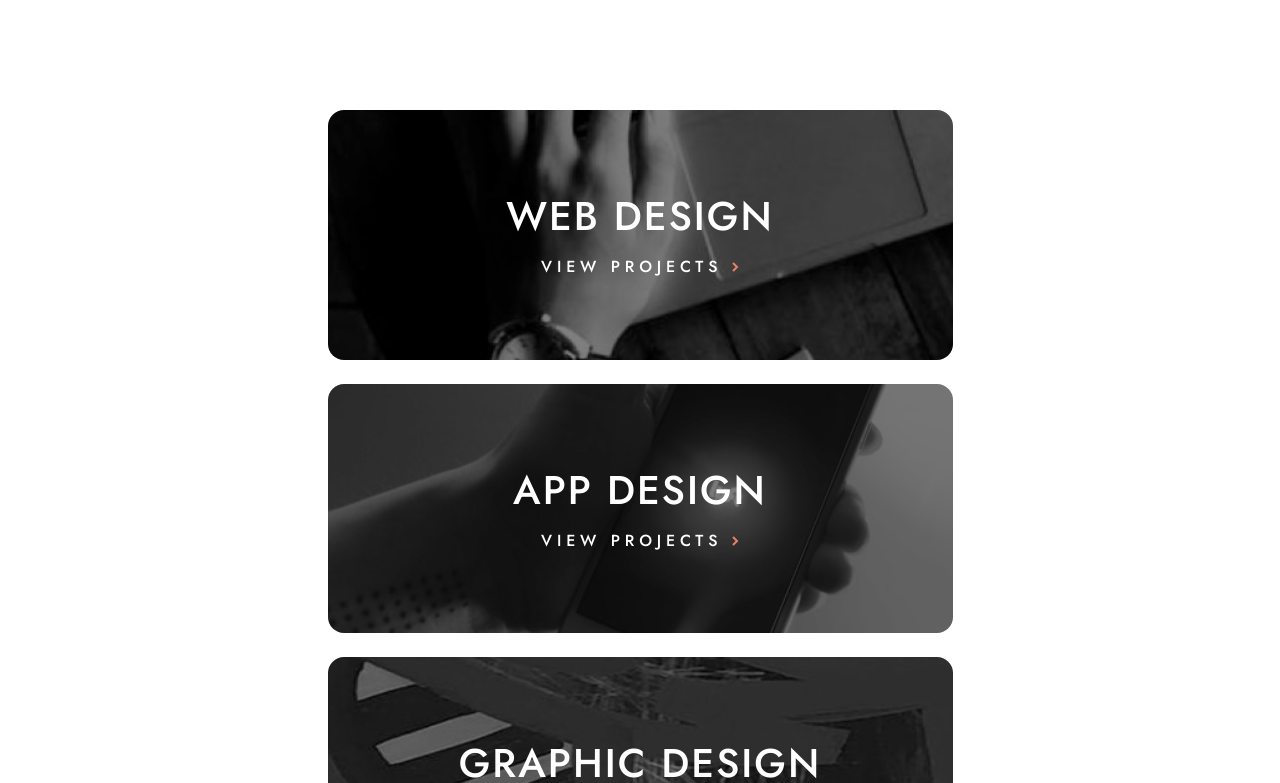
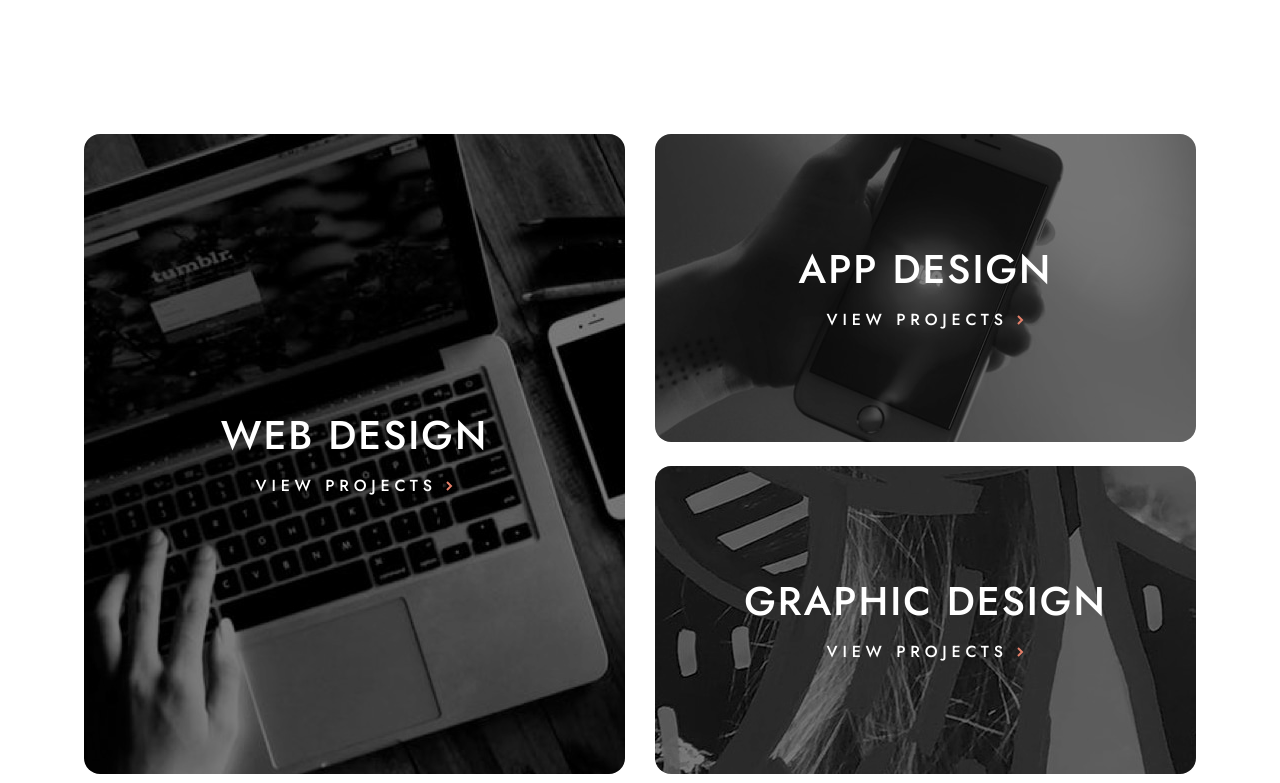
Before and after one commit to MareikeW/designo-multipage-website, a React (Create React App) app: page / in a window 1280 px wide. Shown: the part 797-1580 px from the top of the page. Built offline with nearby package versions, Linux system fonts and the light colour scheme.

Commit message:
Designcards Home Desktop fertig

```diff
--- a/src/components/DesignCard/DesignCard.js
+++ b/src/components/DesignCard/DesignCard.js
@@ -3,17 +3,17 @@ import { Link } from "react-router-dom";
 import { StyledContainer, StyledDesignCardContainer, StyledText } from "./designCard-styles";
 import { ReactComponent as ArrowRight } from "../../assets/shared/desktop/icon-right-arrow.svg"
 
-const DesignCard = ({title, linkPath, background}) => {
+const DesignCard = ({title, linkPath, background, specialHomeDesktopVersion}) => {
     return (
         <Link to={linkPath}>
-        <StyledContainer>
-            <StyledDesignCardContainer background={background}>
-            </StyledDesignCardContainer>
-            <StyledText>
-                <h3>{title}</h3>
-                <button>View Projects <ArrowRight /></button>
-            </StyledText>
-        </StyledContainer>
+            <StyledContainer height={specialHomeDesktopVersion} >
+                <StyledDesignCardContainer background={background} height={specialHomeDesktopVersion}>
+                </StyledDesignCardContainer>
+                <StyledText height={specialHomeDesktopVersion}>
+                    <h3>{title}</h3>
+                    <button>View Projects <ArrowRight /></button>
+                </StyledText>
+            </StyledContainer>
         </Link>
     )
 }
--- a/src/components/DesignCard/designCard-styles.js
+++ b/src/components/DesignCard/designCard-styles.js
@@ -7,6 +7,10 @@ import graphicDesignBackground from "../../assets/home/mobile/image-graphic-desi
 import webDesignTablet from "../../assets/home/tablet/image-web-design.jpg";
 import appDesignTablet from "../../assets/home/tablet/image-app-design.jpg";
 import graphicDesignTablet from "../../assets/home/tablet/image-graphic-design.jpg";
+/* Desktop Images */
+import webDesignDesktop from "../../assets/home/desktop/image-web-design-large.jpg";
+import appDesignDesktop from "../../assets/home/desktop/image-app-design.jpg";
+import graphicDesignDesktop from "../../assets/home/desktop/image-graphic-design.jpg";
 
 export const StyledContainer = styled.div`
     position: relative;
@@ -16,6 +20,27 @@ export const StyledContainer = styled.div`
 
     @media (min-width: 625px) {
         max-width: 625px;
+    }
+
+    @media (min-width: 1024px) {
+        width: 541px;
+
+        position: ${({height}) => {
+            if (height) return "absolute";
+        }};
+
+        top: ${({height}) => {
+            if (height === "webdesignDesktop") return "0";
+            else if (height === "appdesignDesktop") return "0";
+            else if (height === "graphicdesignDesktop") return "332px";
+        }};
+
+        left ${({height}) => {
+            if (height === "webdesignDesktop") return "0";
+            else if (height === "appdesignDesktop") return "571px";
+            else if (height === "graphicdesignDesktop") return "571px";
+        }};
+
     }
 `
 
@@ -43,6 +68,19 @@ export const StyledDesignCardContainer = styled.div`
             if (background === "webdesign") return `url(${webDesignTablet})`;
             else if (background === "appdesign") return `url(${appDesignTablet})`;
             else if (background === "graphicdesign") return `url(${graphicDesignTablet})`;
+        }};
+    }
+
+    @media (min-width: 1024px) {
+        width: 541px;
+        height: 308px;
+        height: ${({height}) => {
+            if (height === "webdesignDesktop") return "640px";
+        }};
+        background-image: ${({background}) => {
+            if (background === "webdesign") return `url(${webDesignDesktop})`;
+            else if (background === "appdesign") return `url(${appDesignDesktop})`;
+            else if (background === "graphicdesign") return `url(${graphicDesignDesktop})`;
         }};
     }
 `
@@ -90,4 +128,22 @@ export const StyledText = styled.div`
             letter-spacing: 0.125rem;
         }
     }
+
+    @media (min-width: 1024px) {
+        width: 541px;
+        height: 308px;
+
+        height: ${({height}) => {
+            if (height === "webdesignDesktop") return "640px";
+        }};
+    }
 `
+
+export const StyledDesignCardsHomeContainer = styled.div`
+    @media (min-width: 1024px) {
+        position: relative;
+        height: 640px;
+        width: 1112px;
+        margin: 0 auto;
+    }
+`
--- a/src/pages/home.js
+++ b/src/pages/home.js
@@ -5,6 +5,7 @@ import DesignCard from "../components/DesignCard/DesignCard";
 import CharacteristicCard from "../components/CharacteristicCard/CharacteristicCard";
 import GetInTouchComponent from "../components/GetInTouch-Component/GetInTouchComponent";
 import Footer from "../components/Header-Footer/Footer";
+import { StyledDesignCardsHomeContainer } from "../components/DesignCard/designCard-styles";
 
 const Home = () => {
     return (
@@ -13,25 +14,28 @@ const Home = () => {
 
             <HeroHome />
 
-            <div>
+            <StyledDesignCardsHomeContainer>
                 <DesignCard
                     title="Web Design"
                     linkPath="/webdesign"
                     background="webdesign"
+                    specialHomeDesktopVersion="webdesignDesktop"
                 />
 
                 <DesignCard
                     title="App Design"
                     linkPath="/appdesign"
                     background="appdesign"
+                    specialHomeDesktopVersion="appdesignDesktop"
                 />
 
                 <DesignCard
                     title="Graphic Design"
                     linkPath="/graphicdesign"
                     background="graphicdesign"
+                    specialHomeDesktopVersion="graphicdesignDesktop"
                 />
-            </div>
+            </StyledDesignCardsHomeContainer>
 
             <div>
                 <CharacteristicCard
```
